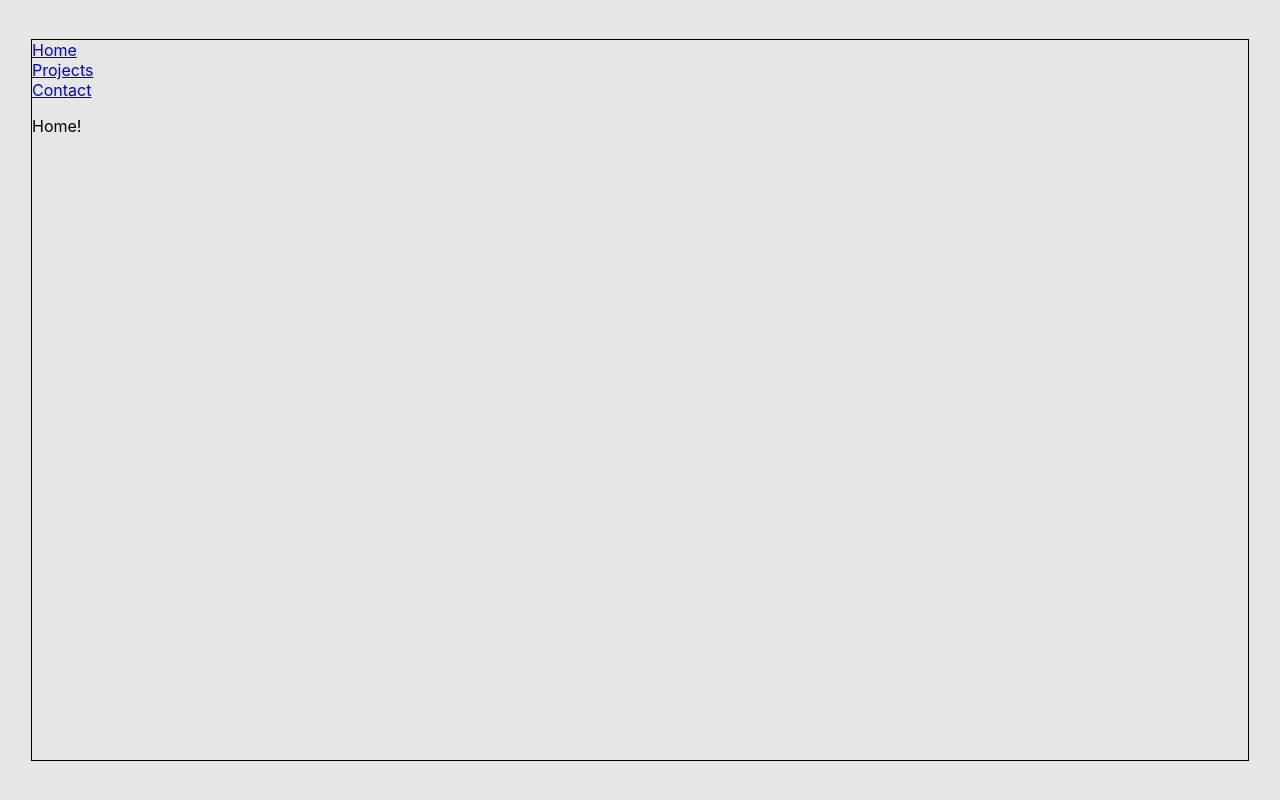
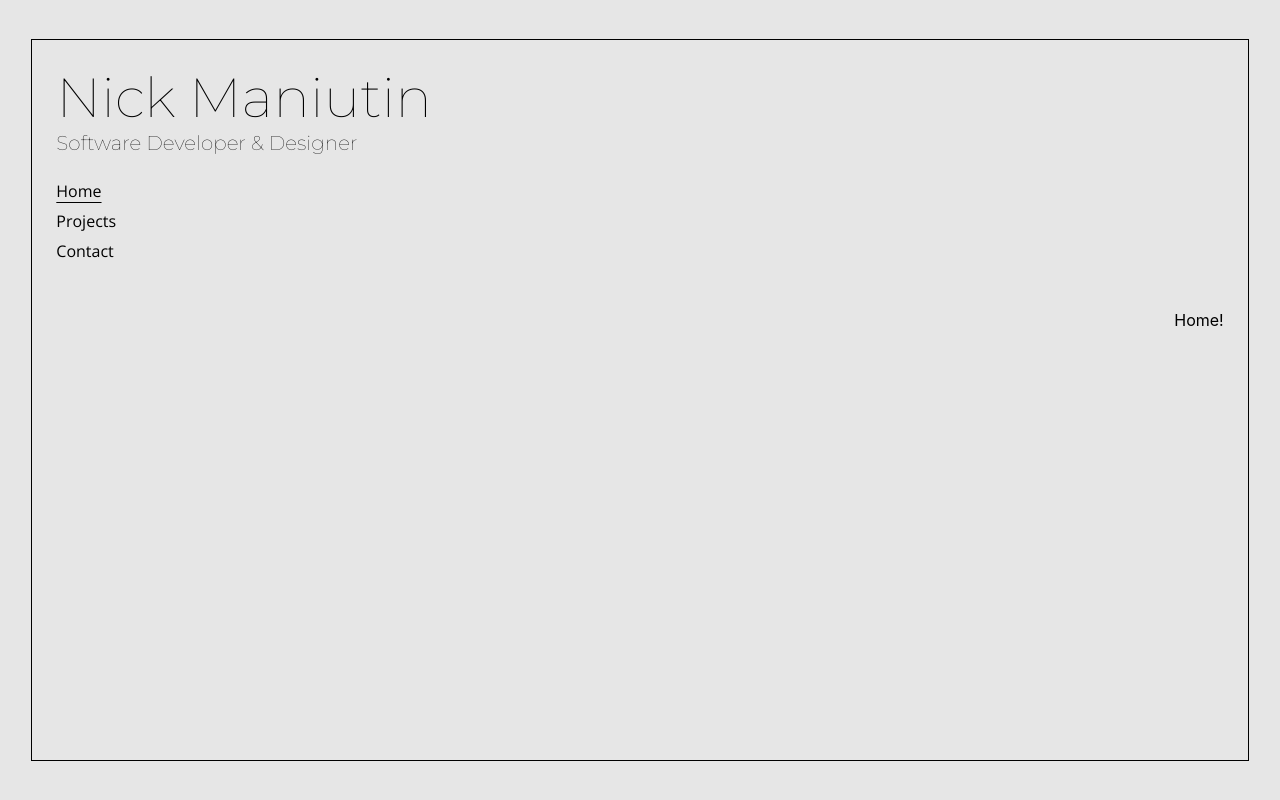
Before and after one commit to maniutin/portfolio, a React (Create React App) app: page / in a window 1280 px wide. Built offline with nearby package versions, Linux system fonts and the light colour scheme.

Commit message:
add navigation and styling

```diff
--- a/public/index.html
+++ b/public/index.html
@@ -24,6 +24,12 @@
       work correctly both with client-side routing and a non-root public URL.
       Learn how to configure a non-root public URL by running `npm run build`.
     -->
+    <link rel="preconnect" href="https://fonts.googleapis.com" />
+    <link rel="preconnect" href="https://fonts.gstatic.com" crossorigin />
+    <link
+      href="https://fonts.googleapis.com/css2?family=Montserrat:wght@100&family=Open+Sans&display=swap"
+      rel="stylesheet"
+    />
     <title>Nick Maniutin</title>
   </head>
   <body>
--- a/src/components/Contact/Contact.tsx
+++ b/src/components/Contact/Contact.tsx
@@ -3,8 +3,8 @@ import "./Contact.scss";
 
 export default function Contact() {
   return (
-    <section className="contact">
+    <article className="contact">
       <p>Contact!</p>
-    </section>
+    </article>
   );
 }
--- a/src/components/Home/Home.tsx
+++ b/src/components/Home/Home.tsx
@@ -3,8 +3,8 @@ import "./Home.scss";
 
 export default function Home() {
   return (
-    <section className="home">
+    <article className="home">
       <p>Home!</p>
-    </section>
+    </article>
   );
 }
--- a/src/components/Main/Main.scss
+++ b/src/components/Main/Main.scss
@@ -3,3 +3,32 @@
   width: 95vw;
   height: 90vh;
 }
+
+.intro {
+  margin: 2%;
+}
+
+.name {
+  font-family: "Montserrat", sans-serif;
+  font-optical-sizing: auto;
+  font-weight: 100;
+  font-style: normal;
+  font-size: 55px;
+  margin: 0;
+}
+
+.title {
+  font-family: "Montserrat", sans-serif;
+  font-optical-sizing: auto;
+  font-weight: 100;
+  font-style: normal;
+  font-size: 20px;
+  margin: 0;
+}
+
+.content {
+  display: flex;
+  align-items: center;
+  justify-content: flex-end;
+  margin: 2%;
+}
--- a/src/components/Main/Main.tsx
+++ b/src/components/Main/Main.tsx
@@ -10,15 +10,19 @@ import Projects from "../Projects/Projects";
 export default function Main() {
   return (
     <div className="main">
+      <div className="intro">
+        <p className="name">Nick Maniutin</p>
+        <p className="title">Software Developer & Designer</p>
+      </div>
       <Router>
         <Nav />
-        <main>
+        <section className="content">
           <Routes>
             <Route path="/" element={<Home />} />
             <Route path="/projects" element={<Projects />} />
             <Route path="/contact" element={<Contact />} />
           </Routes>
-        </main>
+        </section>
       </Router>
     </div>
   );
--- a/src/components/Nav/Nav.scss
+++ b/src/components/Nav/Nav.scss
@@ -0,0 +1,21 @@
+.navbar {
+  display: flex;
+  flex-direction: column;
+  margin: 2%;
+}
+
+.nav-link {
+  font-family: "Open Sans", sans-serif;
+  font-optical-sizing: auto;
+  font-weight: 400;
+  font-style: normal;
+  font-variation-settings: "wdth" 100;
+  color: black;
+  margin-bottom: 1vh;
+
+  a {
+    color: black;
+    text-decoration: none;
+    text-underline-offset: 0.3rem;
+  }
+}
--- a/src/components/Nav/Nav.tsx
+++ b/src/components/Nav/Nav.tsx
@@ -4,8 +4,6 @@ import { NavLink } from "react-router-dom";
 export default function Nav() {
   return (
     <nav className="navbar">
-      <div>
-        <div className="nav-pages">
       <div className="nav-link">
         <NavLink
           to="/"
@@ -50,8 +48,6 @@ export default function Nav() {
           Contact
         </NavLink>
       </div>
-        </div>
-      </div>
     </nav>
   );
 }
--- a/src/components/Projects/Projects.tsx
+++ b/src/components/Projects/Projects.tsx
@@ -3,8 +3,8 @@ import "./Projects.scss";
 
 export default function Projects() {
   return (
-    <section className="projects">
+    <article className="projects">
       <p>Project</p>
-    </section>
+    </article>
   );
 }
```
Lines whose indentation alone changed are shown as unchanged.
